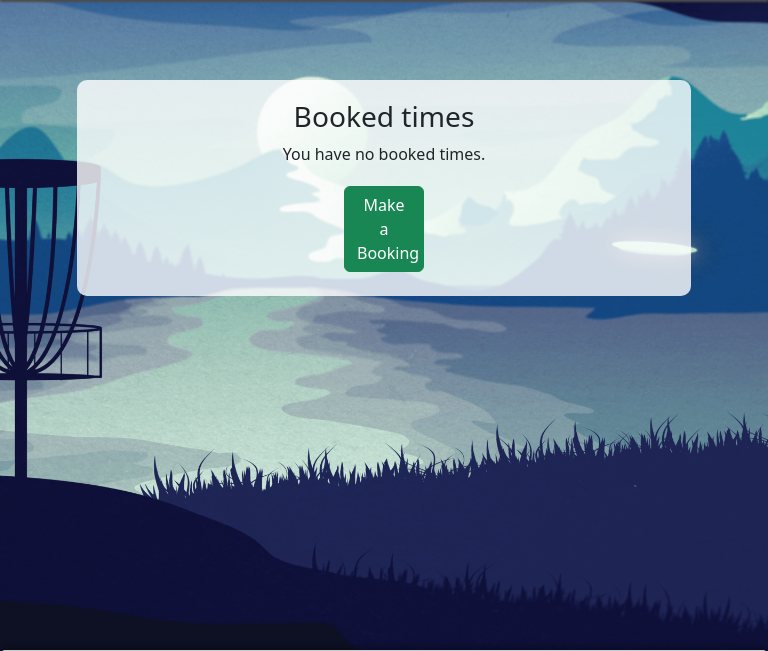
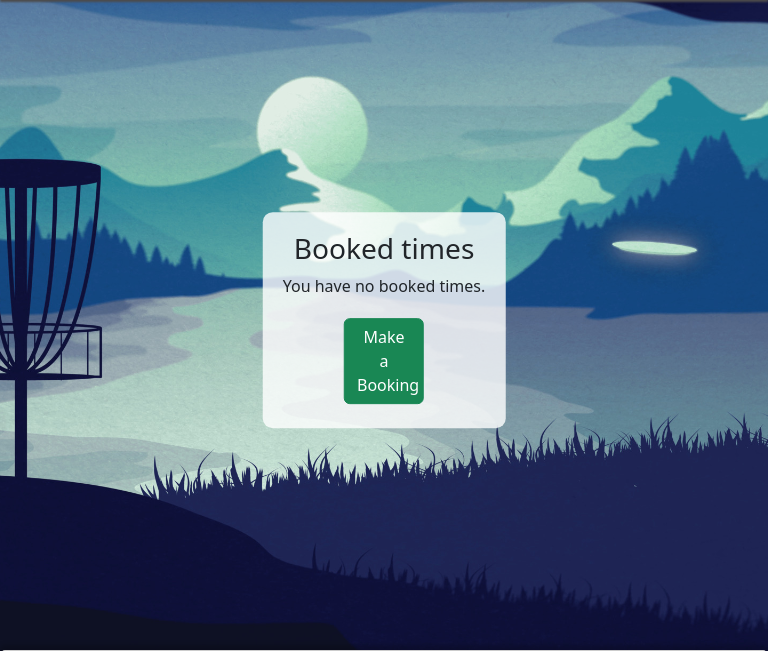
Before and after one commit to Storkfrasse/Discgolfpp4, a Django app: page /user-bookings/ in a window 768 px wide. Shown: the part 80-731 px from the top of the page. Run offline with Django 4.2, Linux system fonts and the light colour scheme; the visitor is signed in with stand-in values (Sample User, id 1); data that the repository does not hold is empty; some libraries are stand-ins or nearby versions.

Commit message:
added som css so boking edit and book new time are in the middle

```diff
--- a/static/css/style.css
+++ b/static/css/style.css
@@ -285,7 +285,9 @@ figure {
     border-radius: 10px;
     text-align: center;
     position: fixed;
-    top: 500px;
+    top: 50%;
+    left: 50%;
+    transform: translate(-50%, -50%);
 }
 
 /* Change the comment box */
@@ -358,20 +360,26 @@ main {
 
 .booking-info-box {
     position: fixed;
-    top: 8%;
+    top: 50%;
+    left: 50%;
+    transform: translate(-50%, -50%);
     max-width: 80%;
     margin: 0 auto;
     background-color: rgba(255, 255, 255, 0.8);
     padding: 20px;
     border-radius: 10px;
     text-align: center;
-    overflow-y: auto; /
+    overflow-y: auto;
 }
 
 .booking-item {
     margin-bottom: 20px;
     border-bottom: 1px solid #ccc;
     padding-bottom: 10px;
+}
+
+.booking-info-box {
+    max-height: 500px; /* Adjust the height after need */
 }
 
 .action-buttons {
@@ -541,7 +549,7 @@ header, footer {
 
 /*media for diffrent screen sizes*/
 @media only screen and (max-width: 375px) {
-    .info-box, .booking-info-box, .booking-successful {
+    .info-box, .booking-successful {
         width: 90%;
         max-width: none;
         padding: 10px;
@@ -555,12 +563,6 @@ header, footer {
         width: 90%;
         max-height: 50%;
         top: 50%;
-    }
-
-    .booking-info-box {
-        width: 90%;
-        max-height: 50%;
-        top: 20%;
     }
 
     .info-box h2 {
@@ -636,11 +638,6 @@ header, footer {
         top: 50%;
     }
 
-    .booking-info-box {
-        width: 90%;
-        max-height: 50%;
-        top: 20%;
-    }
 }
 
 
@@ -649,12 +646,6 @@ header, footer {
         width: 90%;
         max-height: 50%;
         top: 50%;
-    }
-
-    .booking-info-box {
-        width: 90%;
-        max-height: 50%;
-        top: 20%;
     }
 
 }
@@ -666,9 +657,4 @@ header, footer {
         top: 50%;
     }
 
-    .booking-info-box {
-        width: 90%;
-        max-height: 50%;
-        top: 20%;
-    }
 }
```
